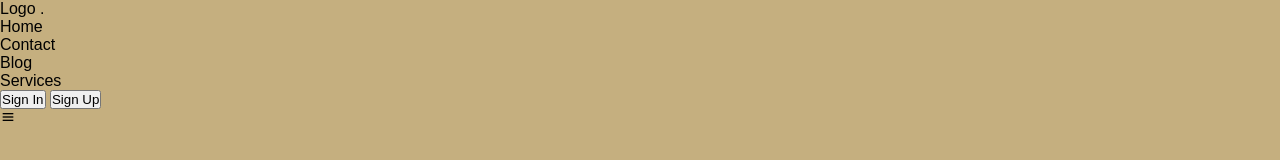
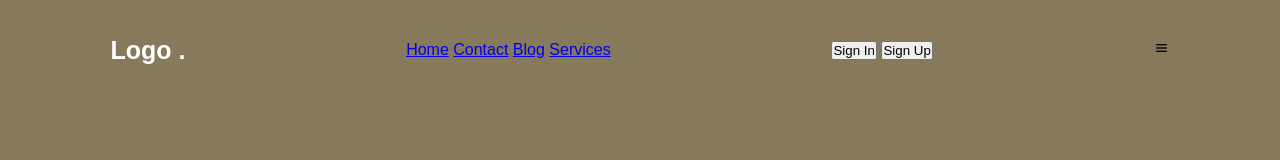
Before and after one commit to Bouvier-Tobias/Proojet-Formulaire-HTML-.CSS, a plain HTML site: page index.html in a window 1280 px wide. Drawn offline with nearby package versions, Linux system fonts and the light colour scheme.

Commit message:
création de la barnav et début de css

```diff
--- a/index.html
+++ b/index.html
@@ -9,19 +9,19 @@
 </head>
 <body>
 
+    <div class="wrapper">
         <nav class="nav">
-        <div class="logo">
+            <div class="nav-logo">
                 <p>Logo .</p>
             </div>
 
             <div class="nav-menu">
 
-            <ul>
-                <li><a href="#" class="link active"></a>Home</li>
-                <li><a href="#" class="link"></a>Contact</li>
-                <li><a href="#" class="link"></a>Blog</li>
-                <li><a href="#" class="link"></a>Services</li>
-            </ul>
+                <a href="#" class="link">Home</a>
+                <a href="#" class="link">Contact</a>
+                <a href="#" class="link">Blog</a>
+                <a href="#" class="link">Services</a>
+
 
             </div>
 
@@ -35,6 +35,7 @@
             </div>
 
         </nav>
+    </div>
 
 
 
--- a/style.css
+++ b/style.css
@@ -8,3 +8,52 @@
 body{
     background-color: rgb(197, 175, 127);
 }
+
+.wrapper{
+    display: flex;
+    justify-content: center;
+    align-items: center;
+    min-height: 110vh;
+    background: rgba(39,39,39,0.4);
+}
+
+.nav{
+    position: fixed;
+    top: 0;
+    display: flex;
+    justify-content: space-around;
+    width: 100%;
+    height: 100px;
+    line-height: 100px;
+    background: rgba(39,39,39, 1,), transparent;
+    z-index: 100;
+}
+
+.nav-logo p{
+    color: #fff;
+    font-size: 25px;
+    font-weight: 600;
+}
+
+.nav-menu ul{
+    display: flex;
+
+}
+
+.nav-menu ul li{
+    list-style-type: none;
+
+}
+
+.nav-menu ul li .link{
+    text-decoration: none;
+    font-weight: 500;
+    color: #fff;
+    padding-bottom: 15px;
+    margin: 0, 15px;
+}
+
+.link:hover, .acttive{
+    border-bottom: 2px solid #fff;
+
+}
```
Lines whose indentation alone changed are shown as unchanged.
